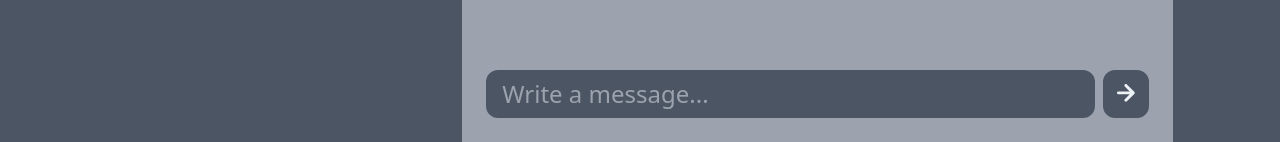
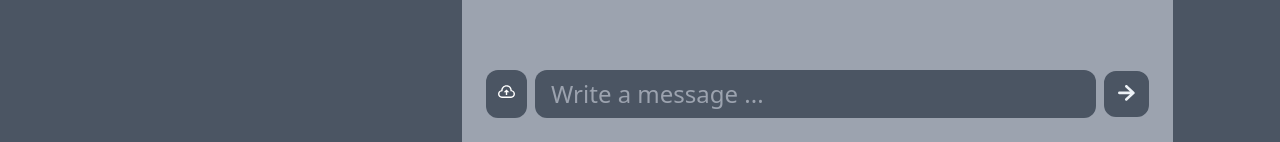
Before and after one commit to hecate-org/frontend, a Next.js app: page /finance in a window 1280 px wide. Shown: the part 658-800 px from the top of the page. Built offline with nearby package versions, Linux system fonts and the light colour scheme.

Commit message:
upload a file

```diff
--- a/components/MessageInput.tsx
+++ b/components/MessageInput.tsx
@@ -1,24 +1,31 @@
 import Link from "next/link";
 import Image from "next/image";
-import ArowLogo from "../images/send.svg"
+import ArowLogo from "../images/send.svg";
+import Upload from "../images/upload.svg";
+
+const upload = () => {
+    document.getElementById("ref").click();
+ }
 
 const MessageInput = () => {
 	return (
 		<form action="#">
 			<div className="flex items-center">
-                <input className="p-2 rounded-xl text-2xl text-white border-gray-600 bg-gray-600 w-full focus:border-gray-500 pl-4" placeholder="Write a message..."  type="text" />
+				<button onClick={upload} className="border-gray-600 border-1 p-3  bg-gray-600 rounded-xl mr-2">
+					<Image src={Upload} alt="upload" width={20} height={20} />
+				</button>
+				<input id="ref" hidden type="file"/>
+				<input
+					className="p-2 rounded-xl text-2xl text-white border-gray-600 bg-gray-600 w-full focus:border-gray-500 pl-4"
+					placeholder="Write a message ..."
+					type="text"
+				/>
 				<Link href="#">
-                    <div className="border-gray-600 border-2 p-3  bg-gray-600 rounded-xl ml-2   leading-4">
-                        <Image
-                            src={ArowLogo}
-                            alt="Arow"
-                            width={20}
-                            height={20}
-                        />
+					<div className="border-gray-600 border-2 p-3  bg-gray-600 rounded-xl ml-2border-gray-600 border-2 p-3  bg-gray-600 rounded-xl ml-2   leading-4">
+						<Image src={ArowLogo} alt="Arow" width={20} height={20} />
 					</div>
 				</Link>
 			</div>
-
 		</form>
 	);
 };
```
Also changed, not shown: images/upload.svg. Lines whose indentation alone changed are shown as unchanged.
